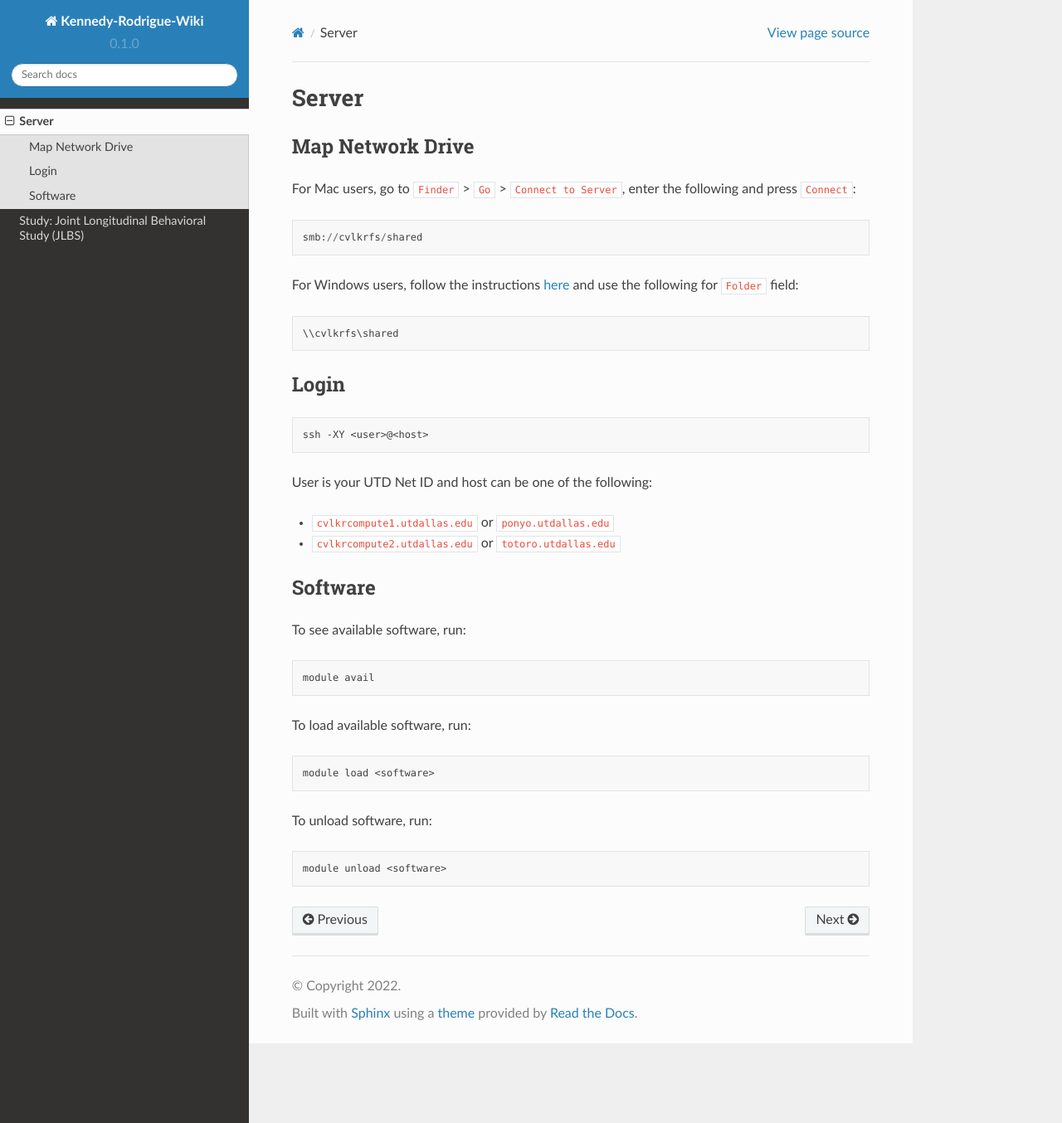
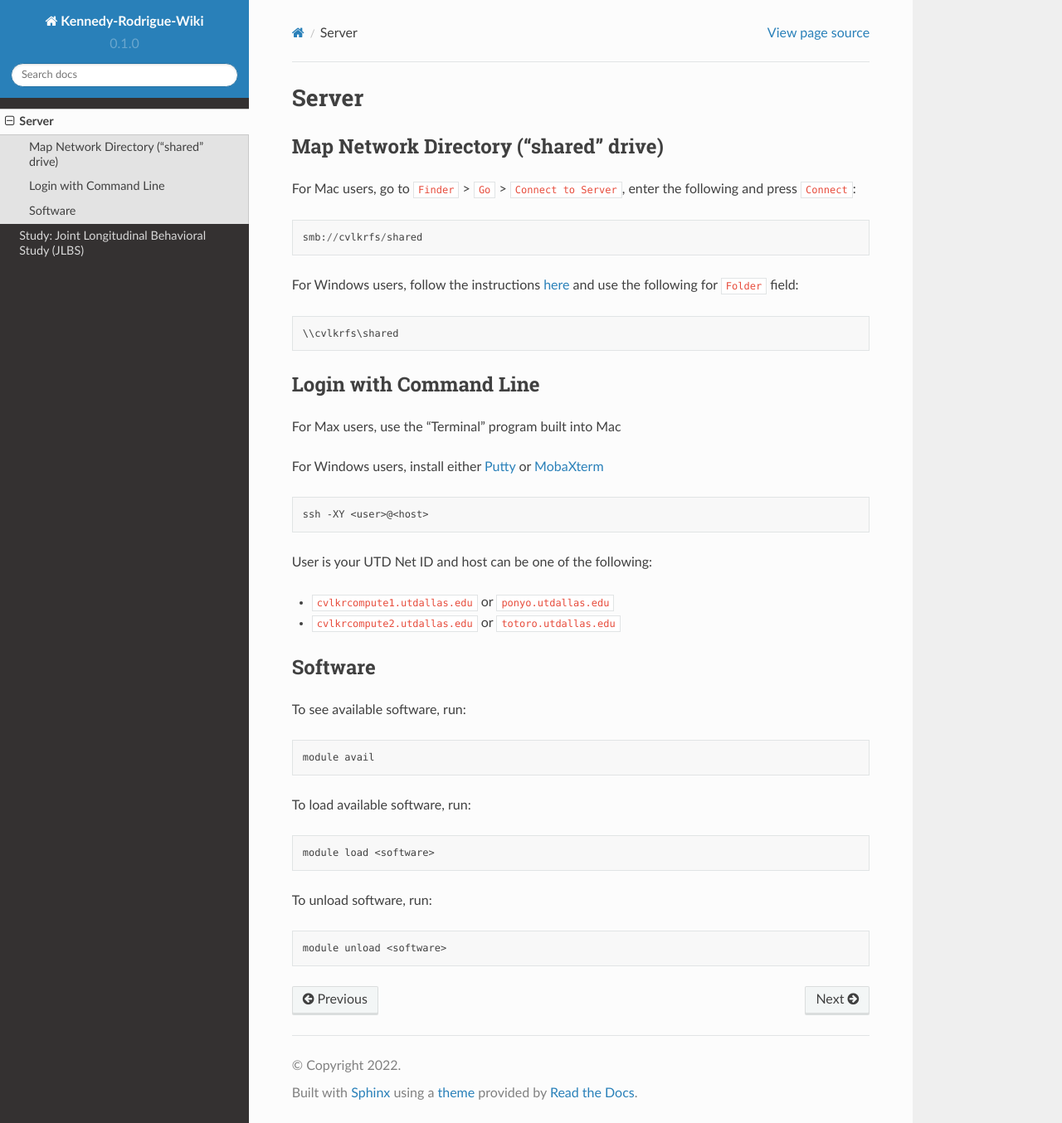
Before and after one commit to marcihorn/kennedy-rodrigue-wiki, a Sphinx documentation site: the page built from docs/source/server.rst, in a window 1280 px wide and 1354 px high. Shown: the whole window at 83% size. Built offline with Sphinx 7.4.7 and the Read the Docs theme 2.0.0, drawn with Linux system fonts in a browser that asks for light colours.

Commit message:
Update server.rst
Added minor details to differentiate between mounting the shared drive and using a terminal connection

```diff
--- a/docs/source/server.rst
+++ b/docs/source/server.rst
@@ -4,7 +4,7 @@ Server
 
 .. _map_network_drive:
 
-Map Network Drive
+Map Network Directory ("shared" drive)
 -----------------
 
 For Mac users, go to ``Finder`` > ``Go`` > ``Connect to Server``, enter the following and press ``Connect``:
@@ -22,8 +22,12 @@ For Windows users, follow the instructions `here <https://atlas.utdallas.edu/TDC
 
 .. _login:
 
-Login
+Login with Command Line
 -----
+
+For Max users, use the "Terminal" program built into Mac
+
+For Windows users, install either `Putty <https://www.chiark.greenend.org.uk/~sgtatham/putty/latest.html>`_ or `MobaXterm <https://mobaxterm.mobatek.net/download-home-edition.html>`_
 
 .. code:: bash
 
```
